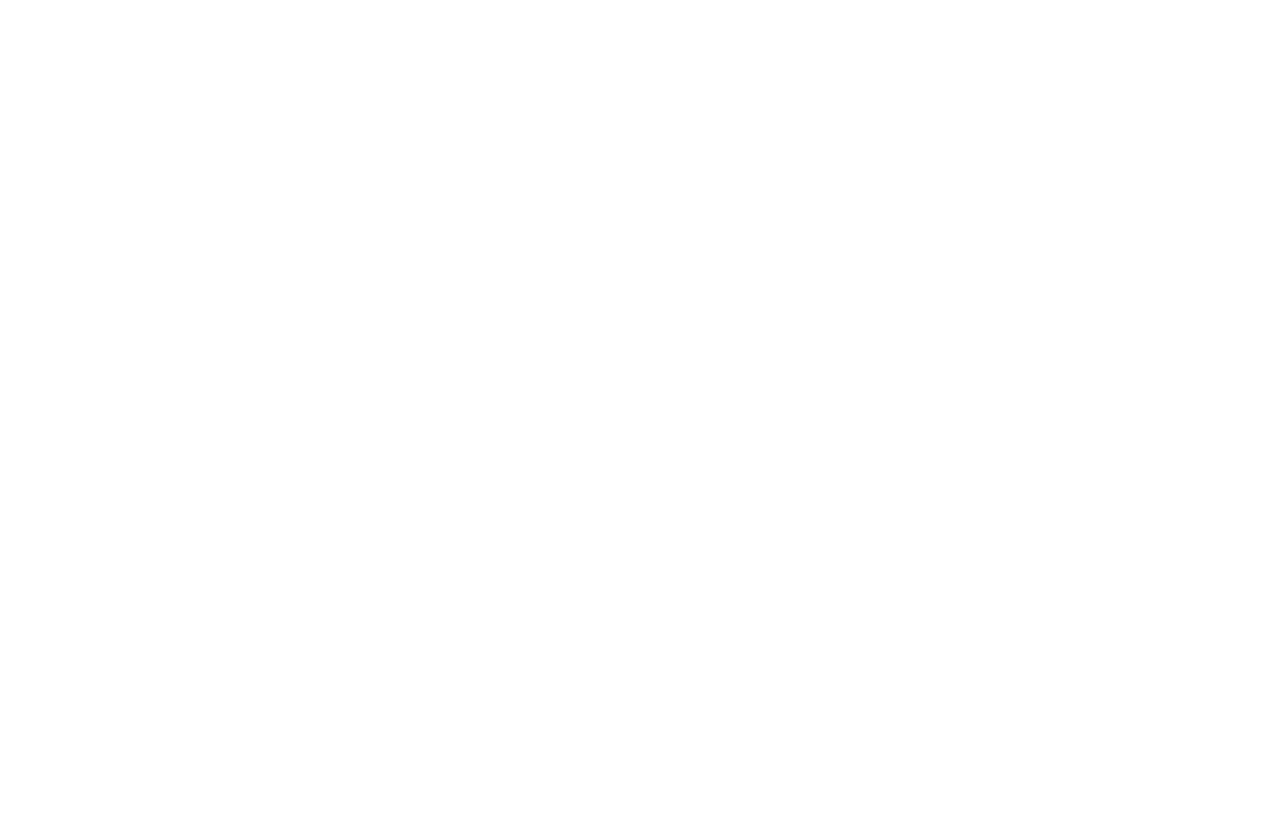
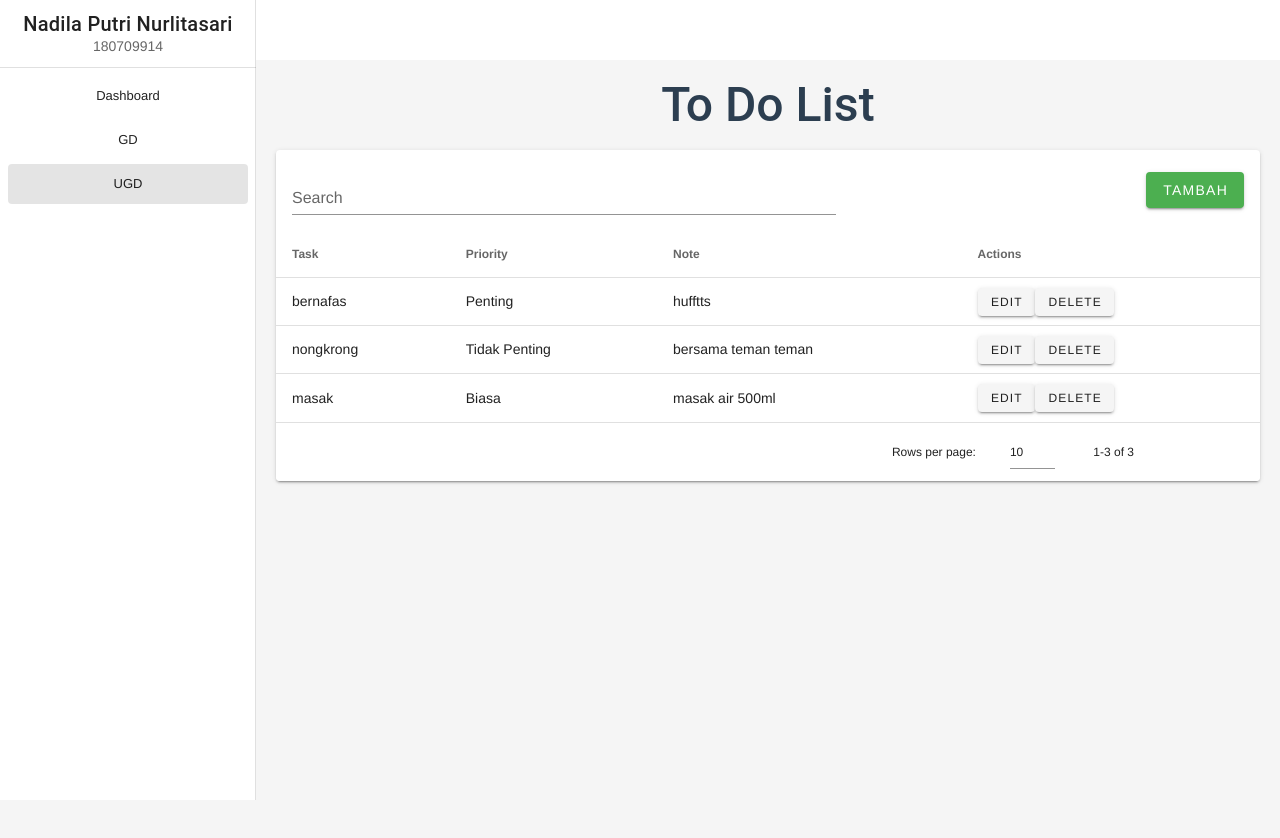
Before and after one commit to nadilanurlita/VueCLI-Webpack_9914, a Vue app: page /ugd in a window 1280 px wide. Shown: the top 838 px of the page. Built offline with nearby package versions, Linux system fonts and the light colour scheme.

Commit message:
pesan commit sesuai instruksi

```diff
--- a/src/components/DashboardLayout.vue
+++ b/src/components/DashboardLayout.vue
@@ -40,6 +40,7 @@
         items: [
             { title: "Dashboard", to: "/" },
             { title: "GD", to: "/gd" },
+             { title: "UGD", to: "/ugd" },
         ],
     };
 },
--- /dev/null
+++ b/src/components/TodoList/ListUGD.vue
@@ -0,0 +1,183 @@
+<template>
+    <v-main class="list">
+        <h3 class="text-h3 font-weight-medium mb-5">To Do List</h3>
+
+        <v-card>
+            <v-card-title primary-title>
+                <v-text-field
+                v-model="search"
+                append-icon="mdi-magnify"
+                label="Search"
+                single-line
+                hide-details></v-text-field>
+                <v-spacer></v-spacer>
+                <v-btn color="success" dark @click="dialog = true">Tambah</v-btn>
+            </v-card-title>
+
+            <v-data-table :headers="headers" :items="filterPriority" :search="search" pagination.sync="pagination">
+                <template v-slot:[`item.actions`]="{ item }">
+                    <v-btn small @click="editItem(item)">
+                    edit
+                    </v-btn>
+                    <v-btn small @click="deleteItem(item)">
+                    delete
+                    </v-btn>
+                </template>
+            </v-data-table>
+        </v-card>
+
+        <v-dialog
+            v-model="dialog"
+            persistent
+            max-width="600px"
+            transition="dialog-transition"
+        >
+            <v-card>
+                <v-card-title>
+                    <span class="headline">From Todo</span>
+                </v-card-title>
+                <v-card-text>
+                    <v-container>
+                        <v-text-field
+                            v-model="formTodo.task"
+                            label="Task"
+                            required
+                        ></v-text-field>
+                        <v-select
+                            :items="['Penting', 'Biasa', 'Tidak Penting']"
+                            v-model="formTodo.priority"
+                            label="All Priority"
+                            required
+                        ></v-select>
+                        <v-chip
+                            v-if="Penting"
+                            class="ma-2"
+                            close
+                            color="red"
+                            label
+                            outlined
+                            @click:close="Penting = false"
+                        > Penting
+                        </v-chip>
+
+                        <v-textarea
+                        v-model="formTodo.note" label="Note" required>
+                        </v-textarea>
+                    </v-container>
+                </v-card-text>
+                <v-card-actions>
+                    <v-spacer></v-spacer>
+                    <v-btn color="blue darken-1" text @click="cancel">Cancel</v-btn>
+                    <v-btn color="blue darken-1" text @click="save">Save</v-btn>
+                </v-card-actions>
+            </v-card>
+        </v-dialog>
+    </v-main>
+</template>
+<script>
+export default {
+    name:"List",
+    data(){
+        return {
+            search:null,
+            dialog:false,
+            tempTodo:null,
+            filters:"All Priority",
+            selected: [],
+            headers: [
+                {
+                    text:'Task',
+                    align: 'start',
+                    sortable: true,
+                    value: 'task',
+                },
+                { text: "Priority", value:"priority"},
+                { text: "Note", value:"note"},
+                { text: "Actions", value:"actions"},
+            ],
+            todos: [
+                {
+                    task: "bernafas",
+                    priority: "Penting",
+                    note: "hufftts",
+                },
+                {
+                    task: "nongkrong",
+                    priority: "Tidak Penting",
+                    note: "bersama teman teman"
+                },
+                {
+                    task: "masak",
+                    priority: "Biasa",
+                    note: "masak air 500ml",
+                },
+            ],
+            formTodo:  {
+                task: null,
+                priority: null,
+                note: null,
+            },
+        };
+    },
+    methods: {
+        save(){
+            let index =  this.findIndexTodos(this.formTodo);
+            if(index < 0){ // alias ga ketemu -1
+                this.todos.push(this.formTodo);
+            }else {
+                this.todos[index] = this.formTodo;
+            }
+            this.resetForm();
+            this.dialog = false;
+        },
+        cancel(){
+            let index =  this.findIndexTodos(this.formTodo);
+            if(index < 0){ // alias ga ketemu -1
+                this.todos.push(this.tempTodo);
+            }else {
+                this.todos[index] = this.tempTodo;
+            }
+            console.log(this.tempTodo);
+            this.resetForm();
+            this.dialog = false;
+        },
+        resetForm(){
+            this.formTodo = {
+                task: null,
+                priority: null,
+                note: null,
+            };
+        },
+        editItem(item){
+            this.formTodo = item;
+            this.dialog = true;
+        },
+        deleteItem(item){
+            let x = window.confirm("Apa yakin ingin menghapus?  ");
+            if(x === true){
+                let index = this.findIndexTodos(item);
+                this.todos.splice(index,1);
+            }
+        },
+        findIndexTodos(item){
+            return this.todos.findIndex(obj => obj.task === item.task);
+        },
+
+    },
+    computed: {
+        filterPriority(){
+            let finds = this.filters;
+            if(finds == "All Priority"){
+                return this.todos;
+            }else {
+                var fil = this.todos.filter(function(x){
+                    return x.priority == finds;
+                })
+                return fil;
+            }
+
+        },
+    }
+
+};
+</script>
--- a/src/router.js
+++ b/src/router.js
@@ -29,6 +29,11 @@
             name: "Guided",
             component: importComponent('TodoList/List'),
             },
+            {
+                path: "/ugd",
+                name: "Unguided",
+                component: importComponent('TodoList/ListUGD'),
+                },
         ]
     },
 ]
```
